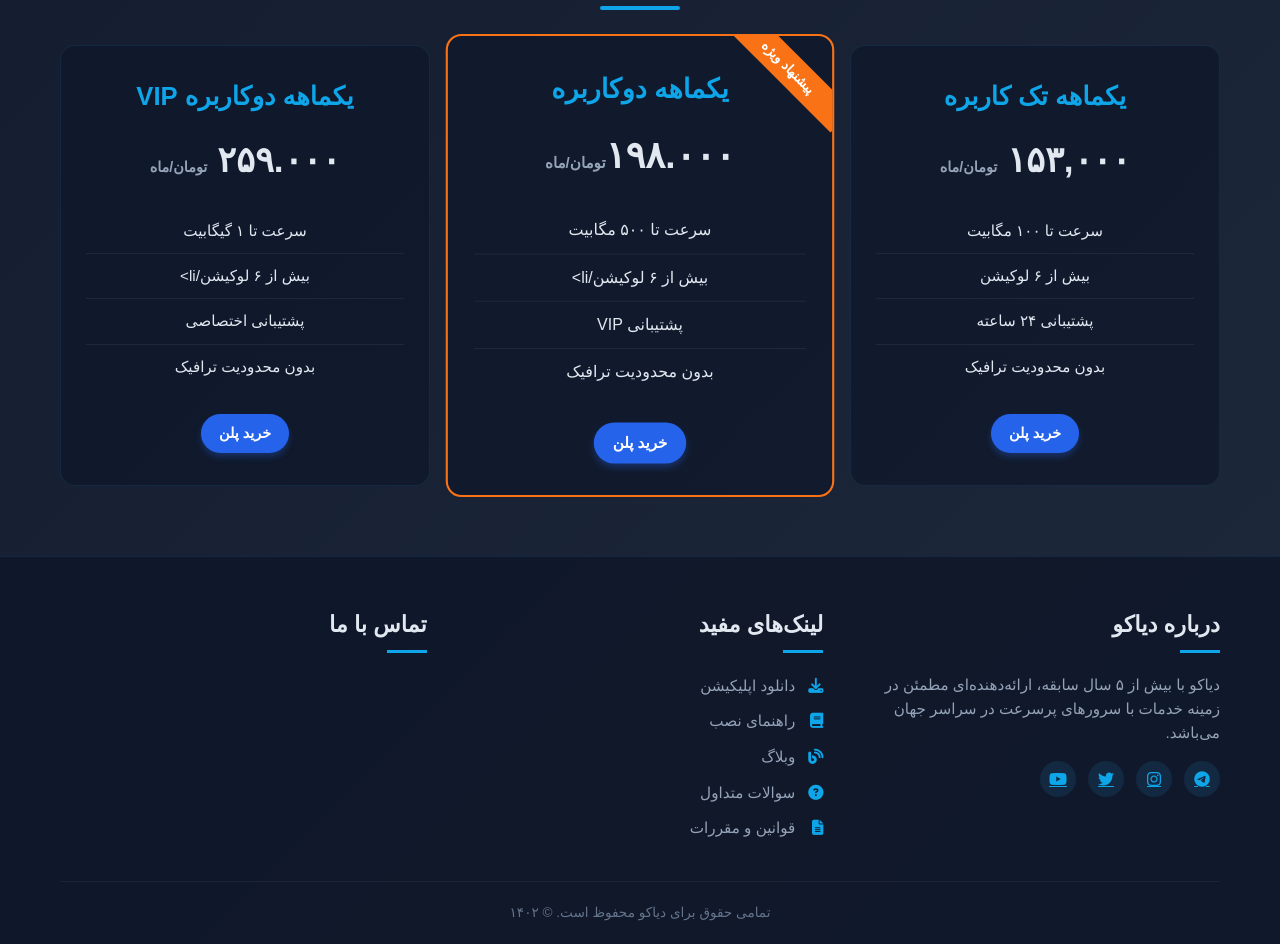
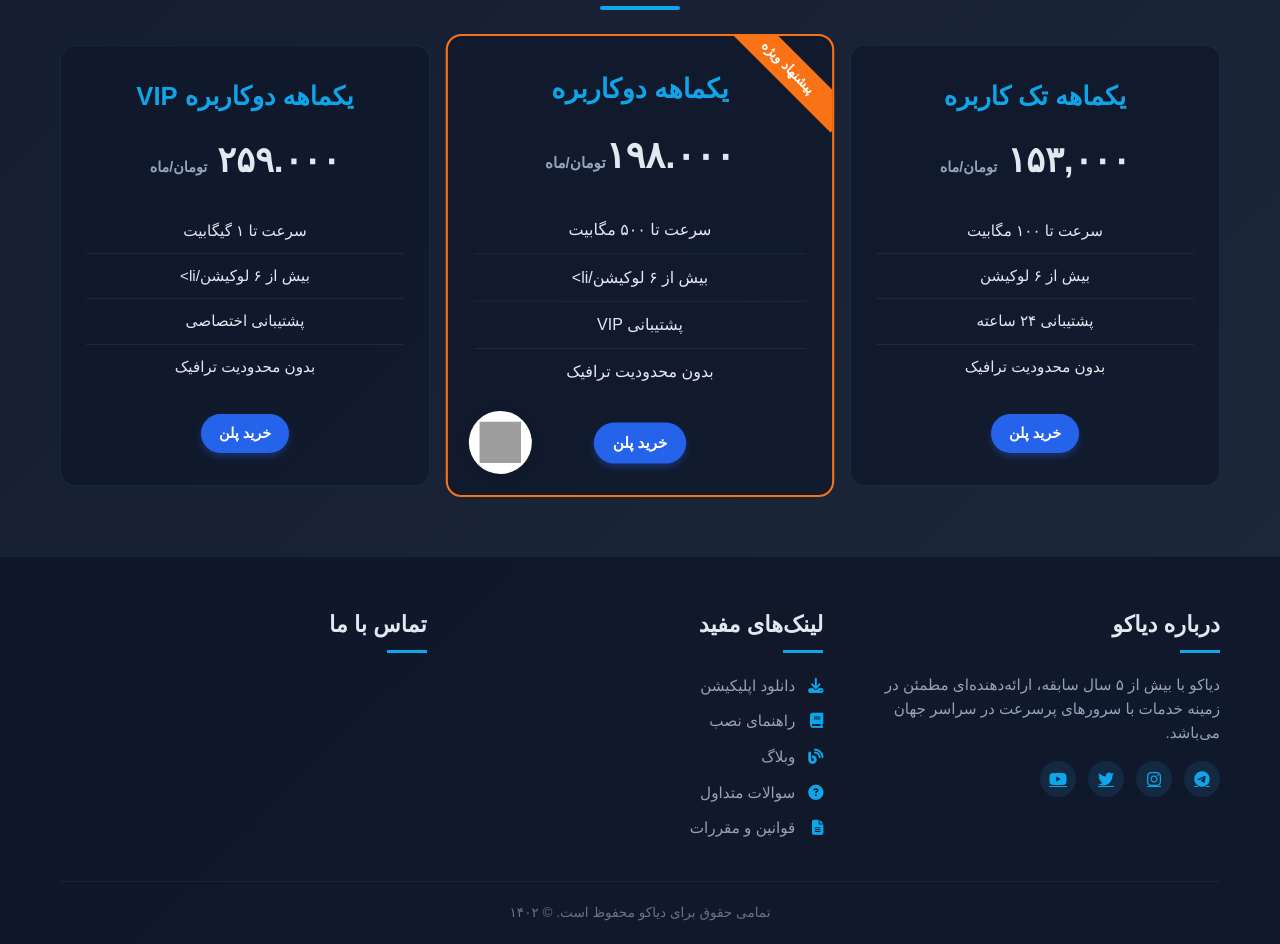
Before and after one commit to diyakovpn1/diyako, a plain HTML site: page index.html in a window 1280 px wide. Shown: the part 1340-2284 px from the top of the page. Drawn offline with Linux system fonts and the light colour scheme; grey boxes are pictures that could not be loaded; a script that the page names is missing; a small style sheet from the web is missing.

Commit message:
Update index.html

```diff
--- a/index.html
+++ b/index.html
@@ -31,6 +31,24 @@
 
 <!-- {/literal} End Verbox -->
 	<style>
+		  .telegram-button {
+    position: fixed;
+    bottom: 20px;
+    left: 20px;
+    width: 60px;
+    height: 60px;
+    background-color: white;
+    border-radius: 50%;
+    box-shadow: 0 2px 10px rgba(0, 0, 0, 0.1);
+    display: flex;
+    align-items: center;
+    justify-content: center;
+    cursor: pointer;
+  }
+  .telegram-button img {
+    width: 40px;
+    height: 40px;
+  }
 	/* استایل‌های جدید برای پشتیبانی آنلاین */
         .support-widget {
             position: fixed;
@@ -750,6 +768,10 @@
                         <li>پشتیبانی VIP</li>
                         <li>بدون محدودیت ترافیک</li>
                     </ul>
+			<a href="https://t.me/diyako_support" target="_blank">
+<div class="telegram-button">
+    <img src="https://upload.wikimedia.org/wikipedia/commons/8/82/Telegram_logo.svg" alt="Telegram">
+</div></a>
                     <a href="https://chat.integracio.ru/6db9065a4e0c722c934e1d9699ba14c5/diyakovpn6.site/en" target="_blank" class="cta-button">خرید پلن</a>
                 </div>
                 <div class="plan-card">
```
